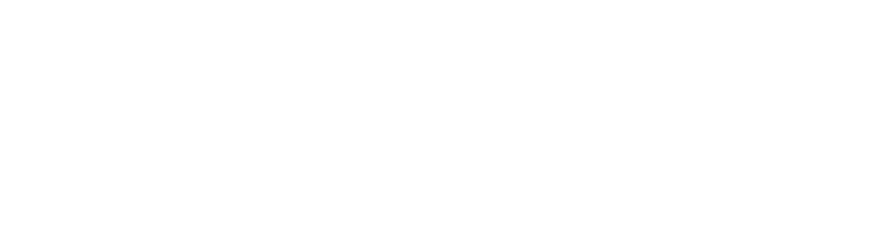
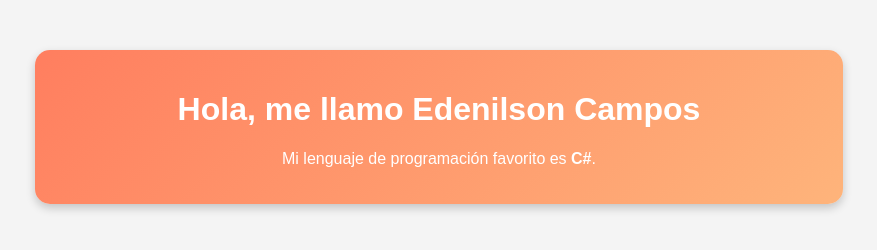
Before and after one commit to Marius2210/ejercicio-git, a plain HTML site: page index.html in a window 1280 px wide. Shown: the whole page, without its empty margins (201-1078 px from the left). Drawn offline with Linux system fonts and the light colour scheme.

Commit message:
Agregando archivos index.html y style.css

```diff
--- a/index.html
+++ b/index.html
@@ -1,12 +1,15 @@
 <!DOCTYPE html>
-<html lang="en">
+<html lang="es">
 <head>
     <meta charset="UTF-8">
     <meta name="viewport" content="width=device-width, initial-scale=1.0">
-    <title>Git</title>
+    <title>Mi Lenguaje Favorito</title>
     <link rel="stylesheet" href="style.css">
 </head>
 <body>
-
+    <div id="CR241530">
+        <h1>Hola, me llamo Edenilson Campos</h1>
+        <p>Mi lenguaje de programación favorito es <strong>C#</strong>.</p>
+    </div>
 </body>
 </html>
--- a/style.css
+++ b/style.css
@@ -0,0 +1,23 @@
+body {
+    font-family: Arial, sans-serif;
+    background-color: #f4f4f4;
+    text-align: center;
+    margin: 0;
+    padding: 0;
+}
+
+#CR241530 {
+    background: linear-gradient(135deg, #ff7e5f, #feb47b);
+    color: white;
+    padding: 20px;
+    border-radius: 15px;
+    box-shadow: 0px 4px 10px rgba(0, 0, 0, 0.2);
+    width: 60%;
+    margin: 50px auto;
+    text-align: center;
+    transition: transform 0.3s ease-in-out;
+}
+
+#CR241530:hover {
+    transform: scale(1.05);
+}
```
